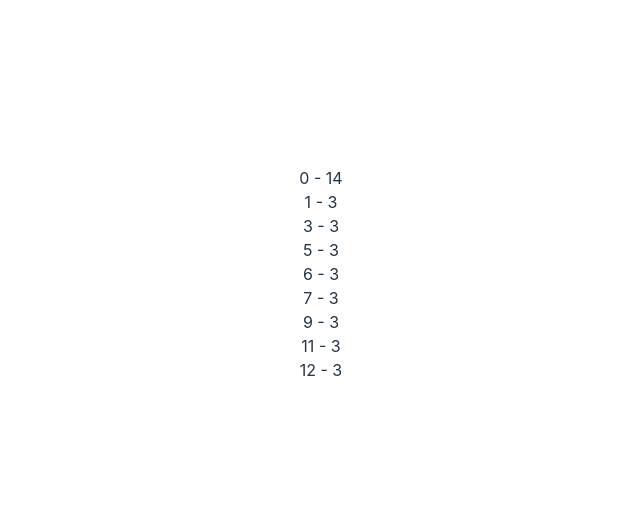
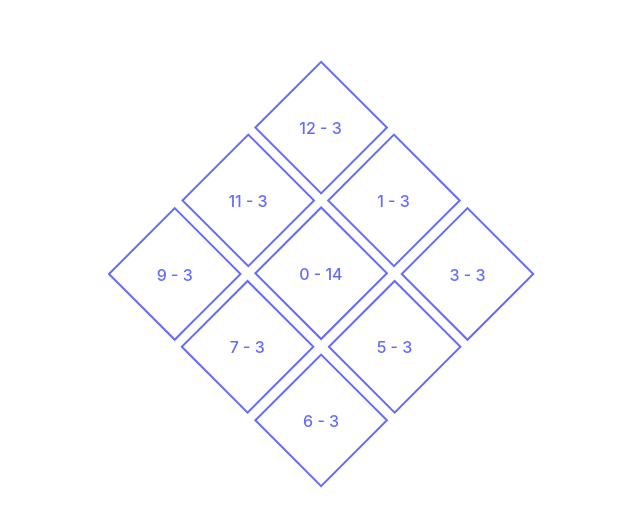
Before and after one commit to coupacoupa/loa-brel-hard-g6, a React (Vite) app: page / in a window 1280 px wide. Shown: the part 126-652 px from the top of the page, without its empty margins (319-959 px from the left). Built offline with nearby package versions, Linux system fonts and the light colour scheme.

Commit message:
feat: setup styled tiles

```diff
--- a/src/App.tsx
+++ b/src/App.tsx
@@ -1,12 +1,13 @@
 import { useState } from "react";
 import "./App.css";
+import TileAtom from "./components/atoms/tile.atom";
 import { Tile } from "./types/game";
 
 function App() {
   const [tiles, setTiles] = useState<Tile[]>([
     {
-      clock: 0,
-      health: 14,
+      clock: 12,
+      health: 3,
     },
     {
       clock: 1,
@@ -17,11 +18,19 @@ function App() {
       health: 3,
     },
     {
+      clock: 11,
+      health: 3,
+    },
+    {
+      clock: 0,
+      health: 14,
+    },
+    {
       clock: 5,
       health: 3,
     },
     {
-      clock: 6,
+      clock: 9,
       health: 3,
     },
     {
@@ -29,27 +38,23 @@ function App() {
       health: 3,
     },
     {
-      clock: 9,
-      health: 3,
-    },
-    {
-      clock: 11,
-      health: 3,
-    },
-    {
-      clock: 12,
+      clock: 6,
       health: 3,
     },
   ]);
 
+  const onClick = () => {
+    console.log("hello world");
+  };
+
   return (
-    <>
-      {tiles.map((tile) => (
-        <div>
-          {tile.clock} - {tile.health}
+    <div className="grid rotate-45 transform grid-cols-3 gap-2">
+      {tiles.map((tile, i) => (
+        <div key={i} className="-rotate-45 transform">
+          <TileAtom text={`${tile.clock} - ${tile.health}`} onClick={onClick} />
         </div>
       ))}
-    </>
+    </div>
   );
 }
 
--- /dev/null
+++ b/src/components/atoms/tile.atom.tsx
@@ -0,0 +1,15 @@
+interface Props {
+  text: string;
+  onClick: Function;
+}
+
+export default ({ text, onClick }: Props) => {
+  return (
+    <a
+      className="flex aspect-square rotate-45 transform items-center justify-center border-2 border-current px-6"
+      onClick={() => onClick()}
+    >
+      <span className="-rotate-45 transform">{text}</span>
+    </a>
+  );
+};
```
